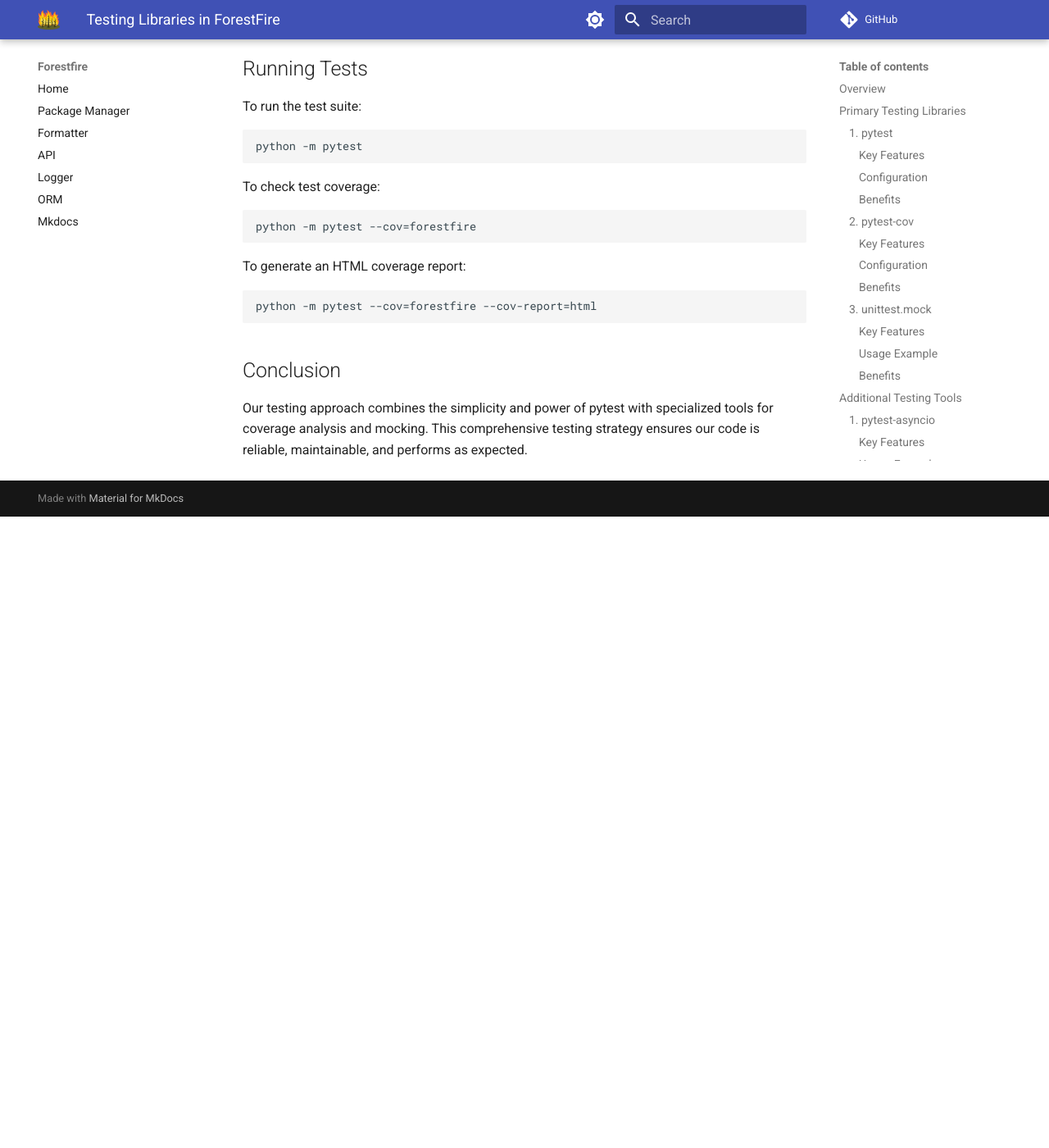
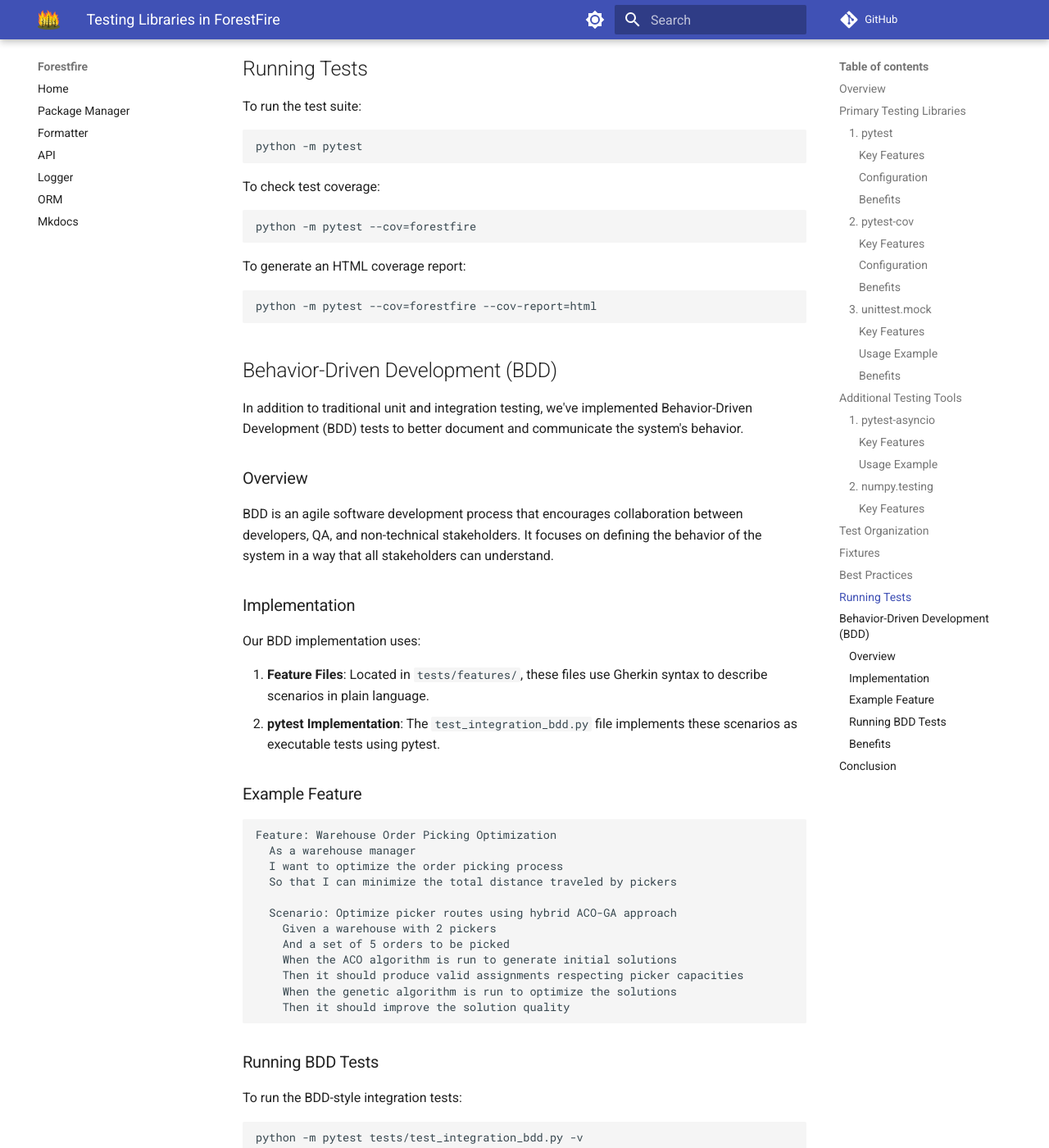
Before and after one commit to coderfalse-us/forestfire, an MkDocs documentation site: the page built from docs/testing_libraries.md, in a window 1280 px wide and 1400 px high, scrolled down 4460 px. Shown: the whole window at 82% size. Built offline with MkDocs 1.6.1 and Material for MkDocs 9.7.7, drawn with Linux system fonts in a browser that asks for light colours; comment, search, counter and statistics services are not loaded; before the commit the page ends 5090 px from its top, so only the background shows below that; some of the changed text lies outside the part shown.

Commit message:
Add BDD feature files and integration tests for warehouse order picking optimization

````diff
--- a/docs/testing_libraries.md
+++ b/docs/testing_libraries.md
@@ -200,6 +200,53 @@ To generate an HTML coverage report:
 python -m pytest --cov=forestfire --cov-report=html
 ```
 
+## Behavior-Driven Development (BDD)
+
+In addition to traditional unit and integration testing, we've implemented Behavior-Driven Development (BDD) tests to better document and communicate the system's behavior.
+
+### Overview
+
+BDD is an agile software development process that encourages collaboration between developers, QA, and non-technical stakeholders. It focuses on defining the behavior of the system in a way that all stakeholders can understand.
+
+### Implementation
+
+Our BDD implementation uses:
+
+1. **Feature Files**: Located in `tests/features/`, these files use Gherkin syntax to describe scenarios in plain language.
+2. **pytest Implementation**: The `test_integration_bdd.py` file implements these scenarios as executable tests using pytest.
+
+### Example Feature
+
+```gherkin
+Feature: Warehouse Order Picking Optimization
+  As a warehouse manager
+  I want to optimize the order picking process
+  So that I can minimize the total distance traveled by pickers
+
+  Scenario: Optimize picker routes using hybrid ACO-GA approach
+    Given a warehouse with 2 pickers
+    And a set of 5 orders to be picked
+    When the ACO algorithm is run to generate initial solutions
+    Then it should produce valid assignments respecting picker capacities
+    When the genetic algorithm is run to optimize the solutions
+    Then it should improve the solution quality
+```
+
+### Running BDD Tests
+
+To run the BDD-style integration tests:
+
+```bash
+python -m pytest tests/test_integration_bdd.py -v
+```
+
+### Benefits
+
+- **Improved Communication**: BDD bridges the gap between technical and non-technical team members
+- **Living Documentation**: Feature files serve as up-to-date documentation
+- **Focus on Business Value**: Tests are written from the user's perspective
+- **Reduced Rework**: Clear specifications lead to fewer misunderstandings
+
 ## Conclusion
 
-Our testing approach combines the simplicity and power of pytest with specialized tools for coverage analysis and mocking. This comprehensive testing strategy ensures our code is reliable, maintainable, and performs as expected.
+Our testing approach combines the simplicity and power of pytest with specialized tools for coverage analysis and mocking, along with BDD for better stakeholder communication. This comprehensive testing strategy ensures our code is reliable, maintainable, and performs as expected while meeting business requirements.
````
Also changed, not shown: 4 other files.
